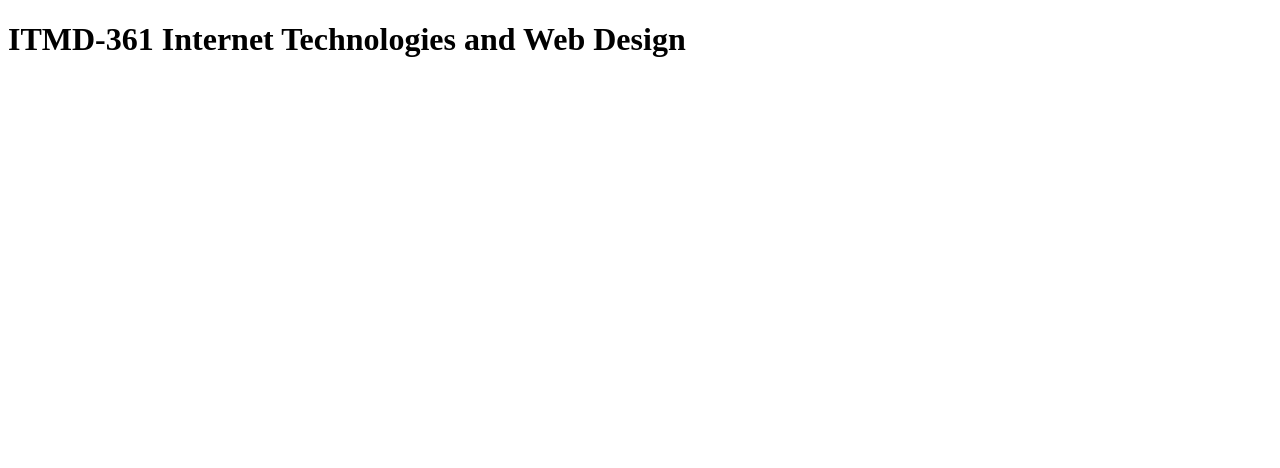
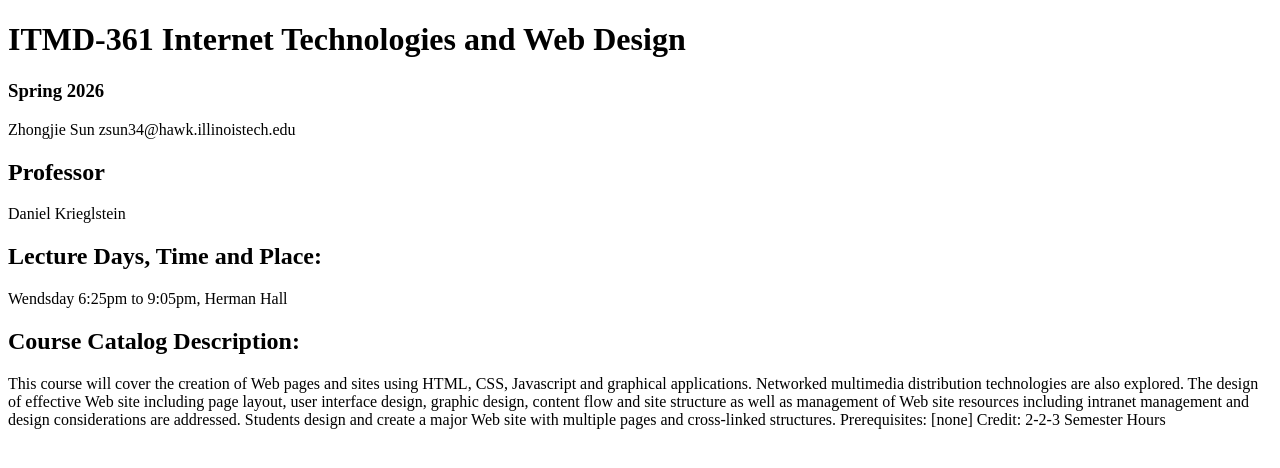
Before and after one commit to ZhongjieS/lab2, a plain HTML site: page index.html in a window 1280 px wide. Drawn offline with Linux system fonts and the light colour scheme.

Commit message:
Add course information to index.html
Added course details including semester, instructor, and schedule.

```diff
--- a/index.html
+++ b/index.html
@@ -6,4 +6,17 @@
 </head>
 <body>
 	<h1>ITMD-361 Internet Technologies and Web Design</h1>
+	<h3>Spring 2026</h3>
+	<p>Zhongjie Sun zsun34@hawk.illinoistech.edu</p>
+	<h2>Professor</h2>
+	<p>Daniel Krieglstein</p>
+	<h2>Lecture Days, Time and Place:</h2>
+	<p>Wendsday 6:25pm to 9:05pm, Herman Hall </p>
+	<h2>Course Catalog Description:</h2>
+	<p>This course will cover the creation of Web pages and sites using HTML, CSS, Javascript and graphical applications.
+		Networked multimedia distribution technologies are also explored. The design of effective Web site including page layout,
+		user interface design, graphic design, content flow and site structure as well as management of Web site resources including intranet management and design
+		considerations are addressed. Students design and create a major Web site with multiple pages and cross-linked structures. Prerequisites: [none] Credit: 2-2-3 Semester Hours</p>
+
+
 </body>
```
